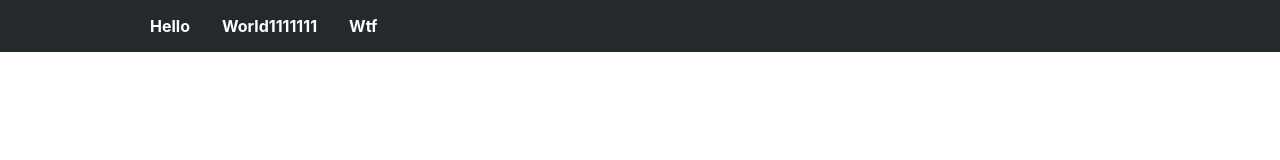
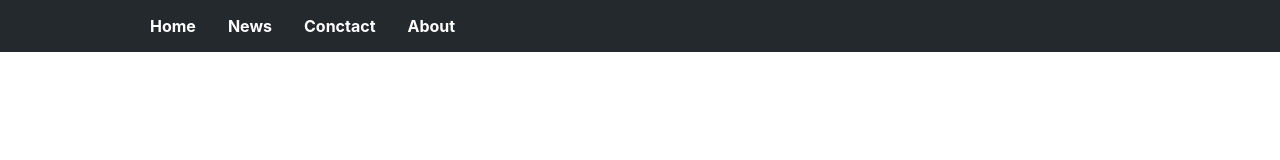
Before and after one commit to maorRoz/doit-frontend, a React (Create React App) app: page / in a window 1280 px wide. Shown: the top 160 px of the page. Built offline with nearby package versions, Linux system fonts and the light colour scheme.

Commit message:
added menus.json

```diff
--- a/src/App.tsx
+++ b/src/App.tsx
@@ -1,25 +1,7 @@
 import React from 'react';
 import { NavBar } from './NavBar/NavBar';
+import items from './menus.json';
 
-export const App = () => (
-  <NavBar
-    items={[
-      {
-        name: 'Hello',
-        subItems: [
-          {
-            name: 'child',
-            subItems: [
-              { name: 'child child', subItems: [{ name: 'child child child' }] }
-            ]
-          },
-          { name: 'child2' }
-        ]
-      },
-      { name: 'World1111111', subItems: [{ name: 'child2' }] },
-      { name: 'Wtf' }
-    ]}
-  />
-);
+export const App = () => <NavBar items={items} />;
 
 export default App;
--- /dev/null
+++ b/src/menus.json
@@ -0,0 +1,20 @@
+[
+  {
+    "name": "Home",
+    "subItems": [
+      {
+        "name": "child",
+        "subItems": [
+          {
+            "name": "child child",
+            "subItems": [{ "name": "child child child" }]
+          }
+        ]
+      },
+      { "name": "child2" }
+    ]
+  },
+  { "name": "News", "subItems": [{ "name": "child2" }] },
+  { "name": "Conctact" },
+  { "name": "About" }
+]
```
